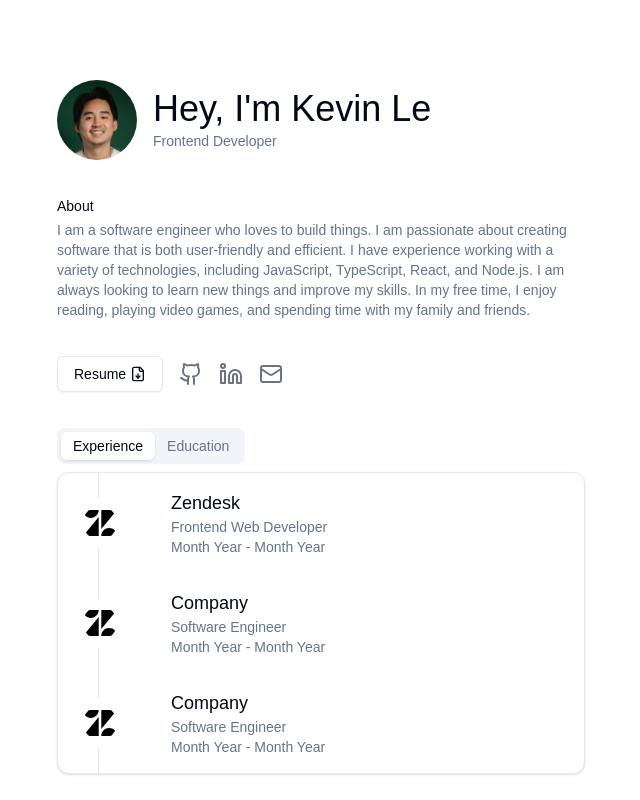
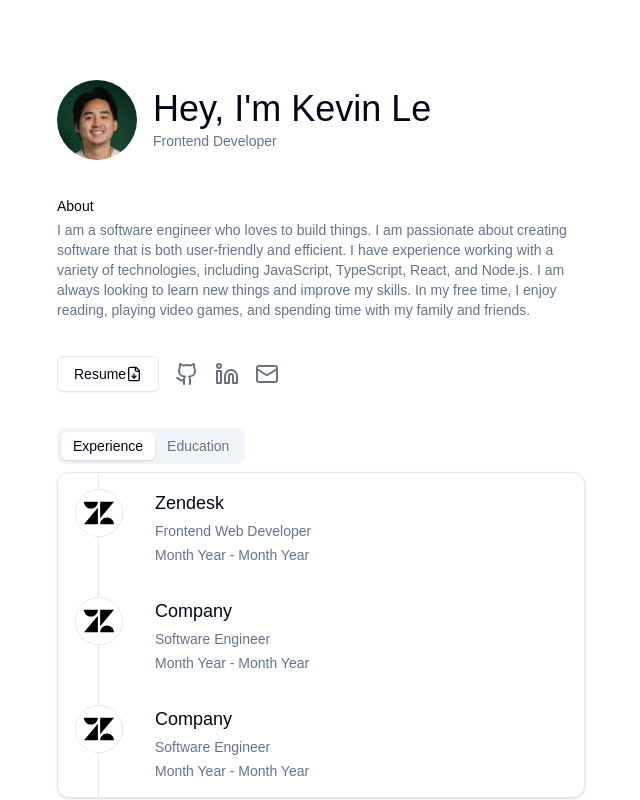
Before and after one commit to kevinphanle/kev.dev, a Next.js app: page / in a window 1280 px wide. Shown: the top 800 px of the page, without its empty margins (319-959 px from the left). Built offline with nearby package versions, Linux system fonts and the light colour scheme.

Commit message:
style: fixed experience icon's sizing

```diff
--- a/package.json
+++ b/package.json
@@ -9,6 +9,7 @@
     "lint": "next lint"
   },
   "dependencies": {
+    "@radix-ui/react-avatar": "^1.1.2",
     "@radix-ui/react-slot": "^1.1.1",
     "@radix-ui/react-tabs": "^1.1.2",
     "class-variance-authority": "^0.7.1",
--- a/src/app/components/actionBar.tsx
+++ b/src/app/components/actionBar.tsx
@@ -8,7 +8,7 @@ export const ActionBar = () => {
   return (
     <section className="flex items-center">
       <Button variant="outline" className="mr-4">
-        <Link href="#" className="flex items-center space-x-1 ">
+        <Link href="#" className="flex items-center" target="_blank">
           <span>Resume</span>
           <FileDown size={16} />
         </Link>
--- a/src/app/components/experienceItem.tsx
+++ b/src/app/components/experienceItem.tsx
@@ -1,5 +1,7 @@
 import React from "react";
 import Image from "next/image";
+import Link from "next/link";
+import { Avatar, AvatarFallback, AvatarImage } from "@/components/ui/avatar";
 
 interface ExperienceItemProps {
   experience: {
@@ -17,22 +19,22 @@ interface ExperienceItemProps {
 
 export const ExperienceItem = ({ experience }: ExperienceItemProps) => {
   return (
-    <li className="relative ml-10 flex items-center space-x-4 p-4">
-      <a
+    <li className="relative ml-10 flex items-center p-4">
+      <Link
         href="#"
-        className="absolute -left-16 flex items-center justify-center"
+        className="absolute -left-16 top-4 flex items-center justify-center rounded-full bg-white"
       >
-        <Image
-          alt={experience.icon.alt}
-          width={50}
-          height={50}
-          src={experience.icon.url}
-          className="rounded-full p-2 object-contain overflow-hidden"
-          style={{ backgroundColor: experience.icon.bgColor }}
-        />
-      </a>
+        <Avatar className="size-12 border">
+          <AvatarImage
+            alt={experience.icon.alt}
+            src={experience.icon.url}
+            className="object-contain bg-background p-2"
+          />
+          <AvatarFallback>{experience.icon.alt}</AvatarFallback>
+        </Avatar>
+      </Link>
 
-      <div className="flex-1 ml-10">
+      <div className="flex flex-col justify-start gap-1 flex-1">
         <h4 className="text-lg">{experience.company}</h4>
         <p className="text-muted-foreground">{experience.title}</p>
         <p className="text-muted-foreground">
--- /dev/null
+++ b/src/components/ui/avatar.tsx
@@ -0,0 +1,50 @@
+"use client"
+
+import * as React from "react"
+import * as AvatarPrimitive from "@radix-ui/react-avatar"
+
+import { cn } from "@/lib/utils"
+
+const Avatar = React.forwardRef<
+  React.ElementRef<typeof AvatarPrimitive.Root>,
+  React.ComponentPropsWithoutRef<typeof AvatarPrimitive.Root>
+>(({ className, ...props }, ref) => (
+  <AvatarPrimitive.Root
+    ref={ref}
+    className={cn(
+      "relative flex h-10 w-10 shrink-0 overflow-hidden rounded-full",
+      className
+    )}
+    {...props}
+  />
+))
+Avatar.displayName = AvatarPrimitive.Root.displayName
+
+const AvatarImage = React.forwardRef<
+  React.ElementRef<typeof AvatarPrimitive.Image>,
+  React.ComponentPropsWithoutRef<typeof AvatarPrimitive.Image>
+>(({ className, ...props }, ref) => (
+  <AvatarPrimitive.Image
+    ref={ref}
+    className={cn("aspect-square h-full w-full", className)}
+    {...props}
+  />
+))
+AvatarImage.displayName = AvatarPrimitive.Image.displayName
+
+const AvatarFallback = React.forwardRef<
+  React.ElementRef<typeof AvatarPrimitive.Fallback>,
+  React.ComponentPropsWithoutRef<typeof AvatarPrimitive.Fallback>
+>(({ className, ...props }, ref) => (
+  <AvatarPrimitive.Fallback
+    ref={ref}
+    className={cn(
+      "flex h-full w-full items-center justify-center rounded-full bg-muted",
+      className
+    )}
+    {...props}
+  />
+))
+AvatarFallback.displayName = AvatarPrimitive.Fallback.displayName
+
+export { Avatar, AvatarImage, AvatarFallback }
```
Also changed, not shown: 1 other file (tests, documents, lock files or other folders).
